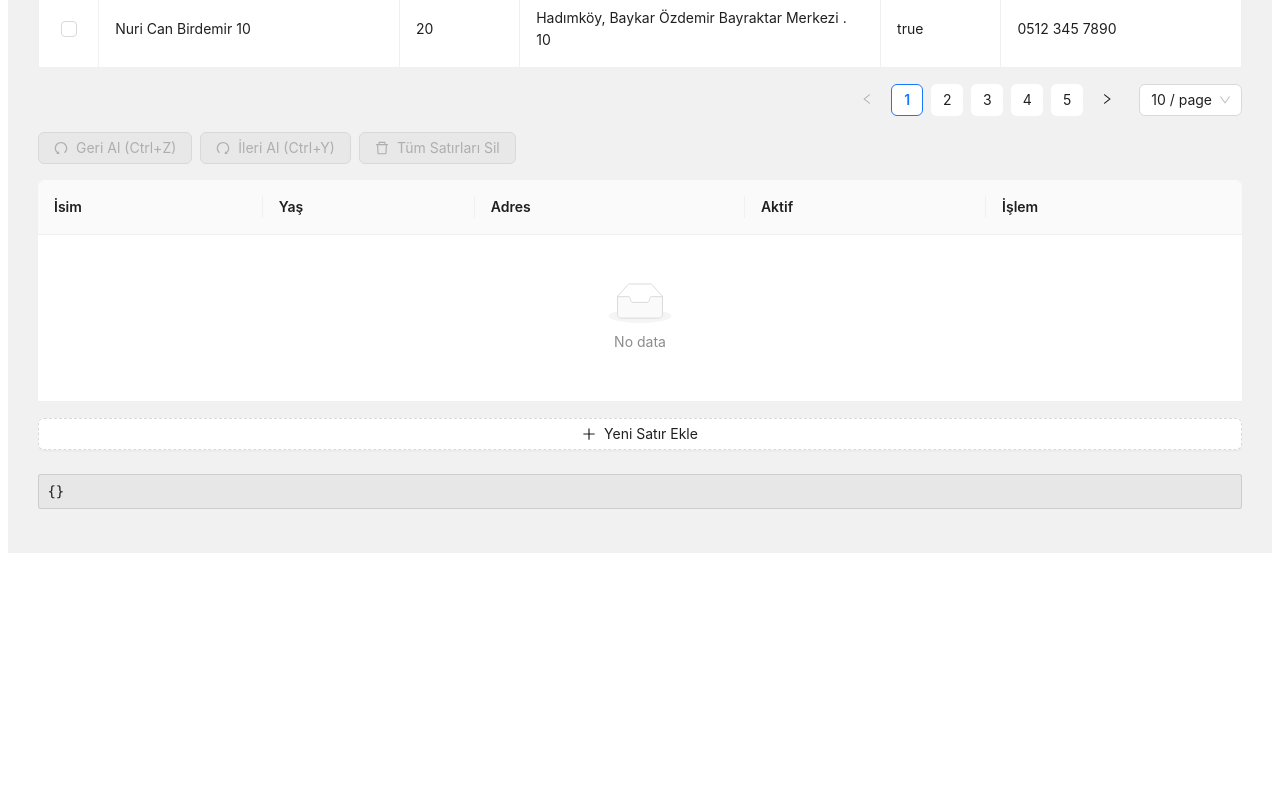
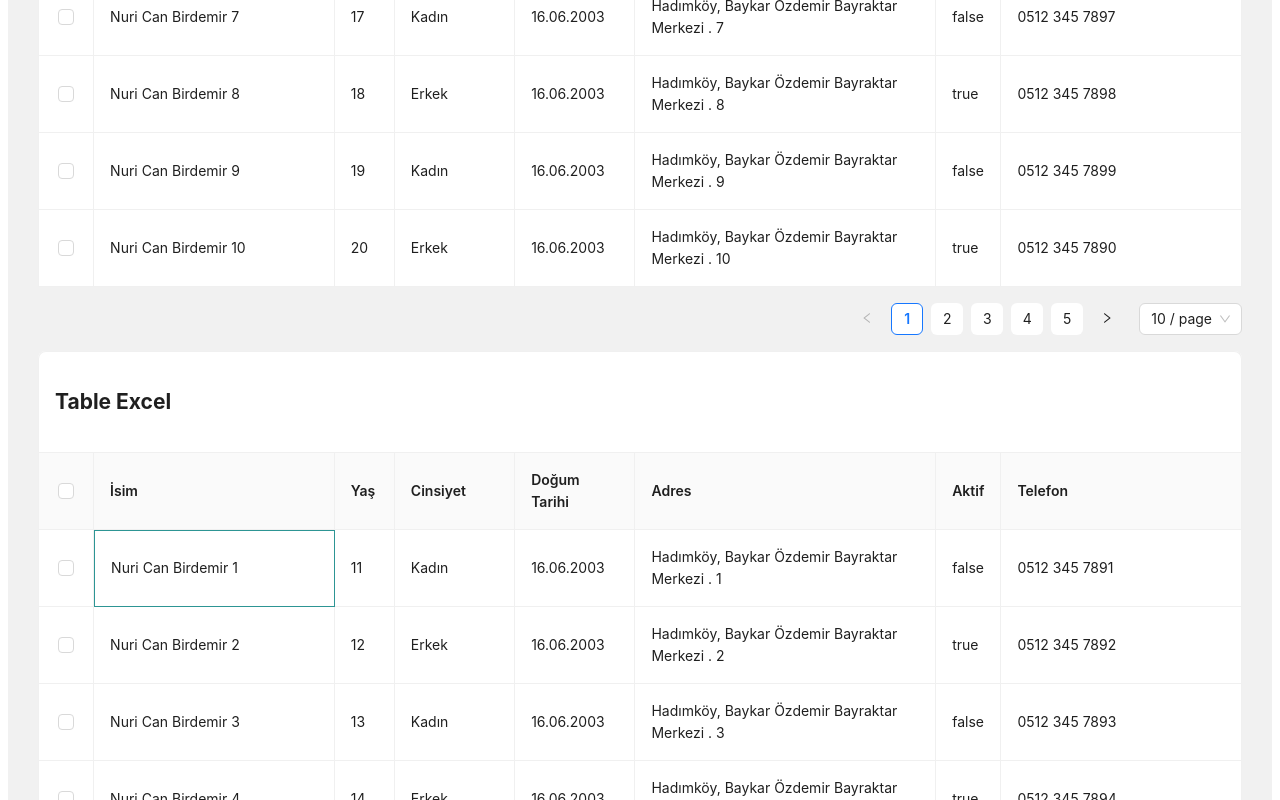
Before and after one commit to nuricanbrdmr/Table-Excel, a React (Vite) app: page / in a window 1280 px wide. Shown: the part 700-1500 px from the top of the page. Before the commit the page ends 1261 px from the top, so only its background shows below. Built offline with nearby package versions, Linux system fonts and the light colour scheme.

Commit message:
Table and Form new colum added

```diff
--- a/src/components/FormTable.tsx
+++ b/src/components/FormTable.tsx
@@ -1,257 +1,399 @@
-import React, { useEffect, useState } from 'react';
-import { PlusOutlined, DeleteOutlined, UndoOutlined, RedoOutlined } from '@ant-design/icons';
-import { Button, Form, Input, Table, Typography, Checkbox, InputNumber, message } from 'antd';
+import React, {
+  useState,
+  useEffect,
+  useMemo,
+  useCallback,
+  useRef,
+} from "react";
+import { Table } from "antd";
+import type { ColumnType } from "antd/es/table";
+import { TableRowSelection } from "antd/es/table/interface";
 
-type PropertyTanim = {
+interface DataTuru {
+  key: React.Key;
   isim: string;
-  tip: "metin" | "sayi" | "bit";
-};
+  yas: number;
+  cinsiyet: string;
+  dtarih: string;
+  adres: string;
+  aktif: boolean;
+  telefon: string;
+}
 
-type TipTanim = {
-  propertyTanimlar: PropertyTanim[];
-};
+const sutunlar: ColumnType<DataTuru>[] = [
+  { title: "İsim", dataIndex: "isim", key: "isim", width: "20%" },
+  { title: "Yaş", dataIndex: "yas", key: "yas", width: "5%" },
+  { title: "Cinsiyet", dataIndex: "cinsiyet", key: "cinsiyet", width: "10%" },
+  { title: "Doğum Tarihi", dataIndex: "dtarih", key: "dtarih", width: "10%" },
+  { title: "Adres", dataIndex: "adres", key: "adres", width: "25%" },
+  {
+    title: "Aktif",
+    dataIndex: "aktif",
+    key: "aktif",
+    width: "5%",
+    render: (value: boolean) => value.toString(),
+  },
+  { title: "Telefon", dataIndex: "telefon", key: "telefon", width: "20%" },
+];
 
-const formTipTanim: TipTanim = {
-  propertyTanimlar: [
-    { isim: "İsim", tip: "metin" },
-    { isim: "Yaş", tip: "sayi" },
-    { isim: "Adres", tip: "metin" },
-    { isim: "Aktif", tip: "bit" },
-  ],
-};
+const tumData: DataTuru[] = Array.from({ length: 50 }, (_, i) => ({
+  key: i,
+  isim: `Nuri Can Birdemir ${i + 1}`,
+  yas: 11 + i,
+  cinsiyet: i% 2 ? "Erkek":"Kadın",
+  dtarih: "16.06.2003",
+  adres: `Hadımköy, Baykar Özdemir Bayraktar Merkezi . ${i + 1}`,
+  aktif: i % 2 ? true : false,
+  telefon: `0512 345 789${(i + 1) % 10}`,
+}));
 
-const FormTable: React.FC = () => {
-  const [form] = Form.useForm();
-  const [data, setData] = useState<any[]>([]);
-  const [gecmis, setGecmis] = useState<any[][]>([[]]);
-  const [gecmisIndex, setGecmisIndex] = useState(0);
-  const [formDegerler, setFormDegerler] = useState<any>({});
+const TabloExcel: React.FC = () => {
+  const [state, setState] = useState({
+    secilenHucreler: new Set<string>(),
+    gecerliSayfa: 1,
+    sayfaBoyutu: 10,
+    seciliyorMu: false,
+    baslangicHucresi: { satir: 0, sutun: 0 },
+    ctrlBasiliMi: false,
+    shiftBasiliMi: false,
+    yukleniyor: false,
+    seciliSatirAnahtarlari: [] as React.Key[],
+    seciliSatirData: [] as DataTuru[],
+    aktifHucre: { satir: 0, sutun: 0 },
+    data: tumData,
+  });
 
-  const bosSatirOlustur = () => {
-    return formTipTanim.propertyTanimlar.reduce((tipler, ozellik) => {
-      tipler[ozellik.isim] = ozellik.tip === "sayi" ? 0 : ozellik.tip === "bit" ? false : "";
-      return tipler;
-    }, {} as Record<string, any>);
-  };
+  const tabloRef = useRef<HTMLDivElement>(null);
 
-  const tumSatirlariSil = () => {
-    setData([]);
-    setFormDegerler([]);
-  }
+  const stateGuncelle = useCallback((yeniState: Partial<typeof state>) => {
+    setState((prevState) => ({ ...prevState, ...yeniState }));
+  }, []);
 
-  const gecmisKaydet = (yeniData: any[]) => {
-    const yeniGecmis = gecmis.slice(0, gecmisIndex + 1);
-    yeniGecmis.push(yeniData);
-    setGecmis(yeniGecmis);
-    setGecmisIndex(yeniGecmis.length - 1);
-    setData(yeniData);
-    form.setFieldsValue({ items: yeniData });
-  };
+  const kaynakData = useMemo(() => {
+    const baslangicIndex = (state.gecerliSayfa - 1) * state.sayfaBoyutu;
+    return state.data.slice(baslangicIndex, baslangicIndex + state.sayfaBoyutu);
+  }, [state.gecerliSayfa, state.sayfaBoyutu, state.data]);
 
   useEffect(() => {
     const tusDown = (event: KeyboardEvent) => {
-      if (event.ctrlKey && event.key === 'z') {
-        event.preventDefault();
-        geriAl();
-      } else if (event.ctrlKey && event.key === 'y') {
-        event.preventDefault();
-        ileriAl();
-      }
+      if (event.ctrlKey) stateGuncelle({ ctrlBasiliMi: true });
+      if (event.shiftKey) stateGuncelle({ shiftBasiliMi: true });
+      if (event.ctrlKey && event.key === "c") kopyala();
+      okTusKullanimi(event);
+    };
+    const tusUp = (event: KeyboardEvent) => {
+      if (!event.ctrlKey) stateGuncelle({ ctrlBasiliMi: false });
+      if (!event.shiftKey) stateGuncelle({ shiftBasiliMi: false });
     };
 
-    window.addEventListener('keydown', tusDown);
+    window.addEventListener("keydown", tusDown);
+    window.addEventListener("keyup", tusUp);
+    return () => {
+      window.removeEventListener("keydown", tusDown);
+      window.removeEventListener("keyup", tusUp);
+    };
+  }, [
+    state.secilenHucreler,
+    state.seciliSatirAnahtarlari,
+    state.aktifHucre,
+    state.data,
+  ]);
 
-    return () => {
-      window.removeEventListener('keydown', tusDown);
-    };
-  }, [gecmisIndex, gecmis]);
 
-  const geriAl = () => {
-    if (gecmisIndex > 0) {
-      setGecmisIndex(gecmisIndex - 1);
-      const oncekiData = gecmis[gecmisIndex - 1];
-      setData(oncekiData);
-      form.setFieldsValue({ items: oncekiData });
+  const okTusKullanimi = (event: KeyboardEvent) => {
+    if (
+      ["ArrowUp", "ArrowDown", "ArrowLeft", "ArrowRight"].includes(event.key)
+    ) {
+      event.preventDefault();
+      const { satir, sutun } = state.aktifHucre;
+      let yeniSatir = satir;
+      let yeniSutun = sutun;
+
+      switch (event.key) {
+        case "ArrowUp":
+          yeniSatir = Math.max(0, satir - 1);
+          break;
+        case "ArrowDown":
+          yeniSatir = Math.min(kaynakData.length - 1, satir + 1);
+          break;
+        case "ArrowLeft":
+          yeniSutun = Math.max(0, sutun - 1);
+          break;
+        case "ArrowRight":
+          yeniSutun = Math.min(sutunlar.length - 1, sutun + 1);
+          break;
+      }
+
+      stateGuncelle({ aktifHucre: { satir: yeniSatir, sutun: yeniSutun } });
+      seciliHucreleriGuncelle(yeniSatir, yeniSutun, event.shiftKey);
+      hucreGoruntule(yeniSatir, yeniSutun);
     }
   };
 
-  const ileriAl = () => {
-    if (gecmisIndex < gecmis.length - 1) {
-      setGecmisIndex(gecmisIndex + 1);
-      const sonrakiData = gecmis[gecmisIndex + 1];
-      setData(sonrakiData);
-      form.setFieldsValue({ items: sonrakiData });
+  const seciliHucreleriGuncelle = (
+    satir: number,
+    sutun: number,
+    shiftBasili: boolean
+  ) => {
+    if (!shiftBasili) {
+      const yeniSecilenHucreler = new Set([
+        `${kaynakData[satir].key}-${sutunlar[sutun].dataIndex}`,
+      ]);
+      stateGuncelle({
+        secilenHucreler: yeniSecilenHucreler,
+        baslangicHucresi: { satir, sutun },
+      });
+    } else if (state.baslangicHucresi) {
+      aralikSecimiYap(state.baslangicHucresi, { satir, sutun });
     }
   };
 
-  const yapistir = (event: React.ClipboardEvent, bilgiAlanIsmi: string, bilgiAlanIndex: number) => {
-    event.preventDefault();
-    const panoData = event.clipboardData.getData('Text');
-    const satirlar = panoData.split('\n').filter(satir => satir.trim() !== '');
-    const ayristirilanSatirlar = satirlar.map(satir => satir.split('\t'));
+  const hucreGoruntule = (satir: number, sutun: number) => {
+    if (tabloRef.current) {
+      const hucre = tabloRef.current.querySelector(
+        `[data-row-key="${kaynakData[satir].key}"] td:nth-child(${sutun + 2})`
+      );
+      if (hucre) {
+        hucre.scrollIntoView({ behavior: "smooth", block: "nearest" });
+      }
+    }
+  };
 
-    const yeniData = [...data];
-    const sutunBaslangicIndex = formTipTanim.propertyTanimlar.findIndex(prop => prop.isim === bilgiAlanIsmi);
+  const sayfalandirmaDegisikligi = useCallback(
+    (sayfa: number, boyut?: number) => {
+      stateGuncelle({
+        yukleniyor: true,
+        gecerliSayfa: sayfa,
+        sayfaBoyutu: boyut || state.sayfaBoyutu,
+      });
+      setTimeout(() => stateGuncelle({ yukleniyor: false }), 500);
+    },
+    [state.sayfaBoyutu]
+  );
 
-    ayristirilanSatirlar.forEach((satir, satirIndex) => {
-      const dataIndex = bilgiAlanIndex + satirIndex;
-      if (!yeniData[dataIndex]) {
-        yeniData[dataIndex] = bosSatirOlustur();
+  const hucreMouseDown = (veri: DataTuru, sutunKey: keyof DataTuru) => {
+    const satirIndex = kaynakData.findIndex((item) => item.key === veri.key);
+    const sutunIndex = sutunlar.findIndex(
+      (sutun) => sutun.dataIndex === sutunKey
+    );
+
+    if (!state.ctrlBasiliMi && !state.shiftBasiliMi) {
+      stateGuncelle({ secilenHucreler: new Set() });
+    }
+
+    stateGuncelle({
+      seciliyorMu: true,
+      baslangicHucresi: { satir: satirIndex, sutun: sutunIndex },
+      aktifHucre: { satir: satirIndex, sutun: sutunIndex },
+    });
+
+    if (state.shiftBasiliMi) {
+      aralikSecimiYap(state.aktifHucre, {
+        satir: satirIndex,
+        sutun: sutunIndex,
+      });
+    } else {
+      hucreSeciminidegistir(veri, sutunKey);
+    }
+  };
+
+  const hucreMouseOver = (veri: DataTuru, sutunKey: keyof DataTuru) => {
+    if (state.seciliyorMu) {
+      const bitisSatir = kaynakData.findIndex((item) => item.key === veri.key);
+      const bitisSutun = sutunlar.findIndex(
+        (sutun) => sutun.dataIndex === sutunKey
+      );
+      aralikSecimiYap(state.baslangicHucresi, {
+        satir: bitisSatir,
+        sutun: bitisSutun,
+      });
+    }
+  };
+
+  const hucreMouseUp = () => {
+    stateGuncelle({ seciliyorMu: false });
+  };
+
+  const hucreSeciminidegistir = (veri: DataTuru, sutunKey: keyof DataTuru) => {
+    const hucreKey = `${veri.key}-${sutunKey}`;
+    setState((prevState) => {
+      const yeniSet = new Set(prevState.secilenHucreler);
+      yeniSet.has(hucreKey) ? yeniSet.delete(hucreKey) : yeniSet.add(hucreKey);
+      return {
+        ...prevState,
+        secilenHucreler: yeniSet,
+      };
+    });
+  };
+
+  const aralikSecimiYap = (
+    baslangic: { satir: number; sutun: number },
+    bitis: { satir: number; sutun: number }
+  ) => {
+    const minSatir = Math.min(baslangic.satir, bitis.satir);
+    const maxSatir = Math.max(baslangic.satir, bitis.satir);
+    const minSutun = Math.min(baslangic.sutun, bitis.sutun);
+    const maxSutun = Math.max(baslangic.sutun, bitis.sutun);
+
+    const yeniSecimler = new Set<string>();
+
+    for (let satir = minSatir; satir <= maxSatir; satir++) {
+      for (let sutun = minSutun; sutun <= maxSutun; sutun++) {
+        const veri = kaynakData[satir];
+        const sutunKey = sutunlar[sutun].dataIndex as keyof DataTuru;
+        const hucreKey = `${veri.key}-${sutunKey}`;
+        yeniSecimler.add(hucreKey);
       }
+    }
+    stateGuncelle({ secilenHucreler: yeniSecimler });
+  };
 
-      satir.forEach((hucre, hucreIndex) => {
-        const ozellikIndex = sutunBaslangicIndex + hucreIndex;
-        const ozellik = formTipTanim.propertyTanimlar[ozellikIndex];
-        if (ozellik) {
-          let deger: string | number | boolean = hucre.trim();
+  const hucreSeciliMi = (veri: DataTuru, sutunKey: keyof DataTuru) => {
+    return state.secilenHucreler.has(`${veri.key}-${sutunKey}`);
+  };
 
-          if (ozellik.tip === "sayi") {
-            const sayiDeger = Number(deger);
-            deger = isNaN(sayiDeger) ? 0 : sayiDeger;
-          } else if (ozellik.tip === "bit") {
-            deger = deger.toLowerCase() === 'true' || deger === '1';
+  const kopyala = () => {
+    const satirSutunGruplari: { [satir: number]: string[] } = {};
+    const sutunIndexListesi: number[] = [];
+
+    state.data.forEach((veri, satirIndex) => {
+      sutunlar.forEach((sutun, sutunIndex) => {
+        const sutunKey = sutun.dataIndex as keyof DataTuru;
+        const hucreDegeri = veri[sutunKey].toString();
+        const hucreKey = `${veri.key}-${sutunKey}`;
+        if (
+          state.secilenHucreler.has(hucreKey) ||
+          state.seciliSatirAnahtarlari.includes(veri.key)
+        ) {
+          if (!satirSutunGruplari[satirIndex]) {
+            satirSutunGruplari[satirIndex] = [];
           }
-
-          yeniData[dataIndex][ozellik.isim] = deger;
+          satirSutunGruplari[satirIndex][sutunIndex] = hucreDegeri;
+          sutunIndexListesi.push(sutunIndex);
         }
       });
     });
+    const minKey = Math.min(
+      ...Object.values(sutunIndexListesi).map((key) => key)
+    );
 
-    gecmisKaydet(yeniData);
+    let tabloMetni = "";
+    if (minKey === 0) {
+      tabloMetni = Object.values(satirSutunGruplari)
+        .map((satir) => satir.join("\t"))
+        .join("\n");
+    } else {
+      tabloMetni = Object.values(satirSutunGruplari)
+        .map((satir) => {
+          const satirKeys = Object.keys(satir).map(Number);
 
-    const yeniFormDegerleri = { ...formDegerler, items: yeniData };
-    setFormDegerler(yeniFormDegerleri);
-    form.setFieldsValue(yeniFormDegerleri);
+          return satirKeys
+            .map((key) => {
+              const adjustedKey = key - minKey;
+              const cell = satir[key];
+              const spaces = "\t".repeat(adjustedKey);
+              return spaces + cell;
+            })
+            .join("");
+        })
+        .join("\n");
+    }
 
-    message.success('Veri başarıyla yapıştırıldı');
+    navigator.clipboard
+      .writeText(tabloMetni)
+      .then(() => {
+        stateGuncelle({ ctrlBasiliMi: false });
+        alert("Veriler kopyalandı!")
+      });
   };
 
-  const bilgiAlanDegistir = (index: number, bilgiAlanIsmi: string, deger: any) => {
-    const yeniData = [...data];
-    if (!yeniData[index]) {
-      yeniData[index] = bosSatirOlustur();
-    }
-    yeniData[index][bilgiAlanIsmi] = deger;
-    gecmisKaydet(yeniData);
-    const yeniFormDegerleri = { ...formDegerler, items: yeniData };
-    setFormDegerler(yeniFormDegerleri);
-    form.setFieldsValue(yeniFormDegerleri);
+  const sutunBaslikTiklama = (sutunKey: keyof DataTuru) => {
+    const yeniSeciliHucreler = new Set(state.secilenHucreler);
+    const tumSecilenler = state.data.every((veri) =>
+      yeniSeciliHucreler.has(`${veri.key}-${sutunKey}`)
+    );
+
+    state.data.forEach((veri) => {
+      const hucreKey = `${veri.key}-${sutunKey}`;
+      tumSecilenler
+        ? yeniSeciliHucreler.delete(hucreKey)
+        : yeniSeciliHucreler.add(hucreKey);
+    });
+    stateGuncelle({ secilenHucreler: yeniSeciliHucreler });
   };
 
-  const sutunlar = formTipTanim.propertyTanimlar.map((ozellik) => ({
-    title: ozellik.isim,
-    dataIndex: ozellik.isim,
-    key: ozellik.isim,
-    render: (deger: any, kayit: any, index: number) => (
-      <Form.Item
-        name={['items', index, ozellik.isim]}
-        style={{ margin: 0 }}
-        validateStatus={kayit[ozellik.isim] === undefined ? 'error' : ''}
-      >
-        {ozellik.tip === "metin" && (
-          <Input
-            value={deger}
-            onChange={(e) => bilgiAlanDegistir(index, ozellik.isim, e.target.value)}
-            onPaste={(e) => yapistir(e, ozellik.isim, index)}
-            placeholder={`${ozellik.isim} girin`}
-          />
-        )}
-        {ozellik.tip === "sayi" && (
-          <InputNumber
-            value={deger}
-            onChange={(yeniDeger) => bilgiAlanDegistir(index, ozellik.isim, yeniDeger)}
-            style={{ width: '100%' }}
-            onPaste={(e) => yapistir(e, ozellik.isim, index)}
-            placeholder={`${ozellik.isim} girin`}
-          />
-        )}
-        {ozellik.tip === "bit" && (
-          <Checkbox
-            checked={deger}
-            onChange={(e) => bilgiAlanDegistir(index, ozellik.isim, e.target.checked)}
-          />
-        )}
-      </Form.Item>
-    ),
-  }));
+  const tabloSutunlari: ColumnType<DataTuru>[] = sutunlar.map(
+    (sutun, sutunIndex) => ({
+      ...sutun,
+      onHeaderCell: () => ({
+        onClick: () => sutunBaslikTiklama(sutun.dataIndex as keyof DataTuru),
+        style: {
+          cursor: "pointer",
+        },
+      }),
+      onCell: (veri: DataTuru, index?: number) => ({
+        onMouseDown: () =>
+          hucreMouseDown(veri, sutun.dataIndex as keyof DataTuru),
+        onMouseOver: () =>
+          hucreMouseOver(veri, sutun.dataIndex as keyof DataTuru),
+        onMouseUp: hucreMouseUp,
+        style: {
+          backgroundColor: hucreSeciliMi(
+            veri,
+            sutun.dataIndex as keyof DataTuru
+          )
+            ? "lightblue"
+            : undefined,
+          cursor: "pointer",
+          outline: "none",
+          border:
+            state.aktifHucre.satir === index &&
+            state.aktifHucre.sutun === sutunIndex
+              ? "1px solid #2d9594"
+              : undefined,
+        },
+      }),
+    })
+  );
 
-  sutunlar.push({
-    title: 'İşlem',
-    dataIndex: 'islem',
-    key: 'action',
-    render: (_: any, __: any, index: number) => (
-      <DeleteOutlined
-        onClick={() => {
-          const yeniData = data.filter((_, i) => i !== index);
-          setFormDegerler(yeniData)
-          gecmisKaydet(yeniData);
-          message.success('Satır başarıyla silindi');
-        }}
-        style={{ color: 'red', cursor: 'pointer' }}
-      />
-    ),
-  });
+  const seciliSatirDegisikligi = (_: any, yeniSeciliSatirlar: DataTuru[]) => {
+    const guncelSeciliSatirlar = [
+      ...state.seciliSatirData.filter(
+        (satir) => !kaynakData.some((d) => d.key === satir.key)
+      ),
+      ...yeniSeciliSatirlar,
+    ];
+    stateGuncelle({
+      seciliSatirAnahtarlari: guncelSeciliSatirlar.map((satir) => satir.key),
+      seciliSatirData: guncelSeciliSatirlar,
+    });
+  };
 
-  const onValuesChange = (_: any, allValues: any) => {
-    setFormDegerler(allValues);
+  const satirSecimi: TableRowSelection<DataTuru> = {
+    selectedRowKeys: state.seciliSatirAnahtarlari,
+    onChange: seciliSatirDegisikligi,
   };
 
   return (
-    <Form
-      form={form}
-      initialValues={{ items: [] }}
-      onValuesChange={onValuesChange}
-    >
-      <div style={{ marginBottom: 16 }}>
-        <Button
-          onClick={geriAl}
-          icon={<UndoOutlined />}
-          disabled={gecmisIndex <= 0}
-        >
-          Geri Al (Ctrl+Z)
-        </Button>
-        <Button
-          onClick={ileriAl}
-          icon={<RedoOutlined />}
-          disabled={gecmisIndex >= gecmis.length - 1}
-          style={{ marginLeft: 8 }}
-        >
-          İleri Al (Ctrl+Y)
-        </Button>
-        <Button
-          onClick={tumSatirlariSil}
-          disabled={data.length === 0 && true}
-          icon={<DeleteOutlined />}
-          style={{ marginLeft: 8 }}
-        >
-          Tüm Satırları Sil
-        </Button>
-      </div>
-      <Table
-        dataSource={data}
-        columns={sutunlar}
-        pagination={false}
-        rowKey={(_, index) => index?.toString() || ''}
+    <div ref={tabloRef} tabIndex={0}>
+      <Table<DataTuru>
+        title={() => <h2>Table Excel</h2>}
+        columns={tabloSutunlari}
+        rowSelection={satirSecimi}
+        dataSource={kaynakData}
+        bordered
+        loading={state.yukleniyor}
+        pagination={{
+          pageSize: state.sayfaBoyutu,
+          onChange: sayfalandirmaDegisikligi,
+          current: state.gecerliSayfa,
+          total: state.data.length,
+          showSizeChanger: true,
+        }}
+        style={{ userSelect: "none" }}
       />
-      <Form.Item style={{ marginTop: 16 }}>
-        <Button
-          type="dashed"
-          onClick={() => {
-            const yeniData = [...data, bosSatirOlustur()];
-            gecmisKaydet(yeniData);
-            message.success('Yeni satır eklendi');
-          }}
-          block
-          icon={<PlusOutlined />}
-        >
-          Yeni Satır Ekle
-        </Button>
-      </Form.Item>
-      <Typography.Paragraph>
-        <pre>{JSON.stringify(formDegerler, null, 2)}</pre>
-      </Typography.Paragraph>
-    </Form>
+    </div>
   );
 };
 
-export default FormTable;
+export default TabloExcel;
--- a/src/components/TabloExcel.tsx
+++ b/src/components/TabloExcel.tsx
@@ -13,20 +13,24 @@ interface DataTuru {
   key: React.Key;
   isim: string;
   yas: number;
+  cinsiyet: string;
+  dtarih: string;
   adres: string;
   aktif: boolean;
   telefon: string;
 }
 
 const sutunlar: ColumnType<DataTuru>[] = [
-  { title: "İsim", dataIndex: "isim", key: "isim", width: "25%" },
-  { title: "Yaş", dataIndex: "yas", key: "yas", width: "10%" },
-  { title: "Adres", dataIndex: "adres", key: "adres", width: "30%" },
+  { title: "İsim", dataIndex: "isim", key: "isim", width: "20%" },
+  { title: "Yaş", dataIndex: "yas", key: "yas", width: "5%" },
+  { title: "Cinsiyet", dataIndex: "cinsiyet", key: "cinsiyet", width: "10%" },
+  { title: "Doğum Tarihi", dataIndex: "dtarih", key: "dtarih", width: "10%" },
+  { title: "Adres", dataIndex: "adres", key: "adres", width: "25%" },
   {
     title: "Aktif",
     dataIndex: "aktif",
     key: "aktif",
-    width: "10%",
+    width: "5%",
     render: (value: boolean) => value.toString(),
   },
   { title: "Telefon", dataIndex: "telefon", key: "telefon", width: "20%" },
@@ -36,6 +40,8 @@ const tumData: DataTuru[] = Array.from({ length: 50 }, (_, i) => ({
   key: i,
   isim: `Nuri Can Birdemir ${i + 1}`,
   yas: 11 + i,
+  cinsiyet: i% 2 ? "Erkek":"Kadın",
+  dtarih: "16.06.2003",
   adres: `Hadımköy, Baykar Özdemir Bayraktar Merkezi . ${i + 1}`,
   aktif: i % 2 ? true : false,
   telefon: `0512 345 789${(i + 1) % 10}`,
```
